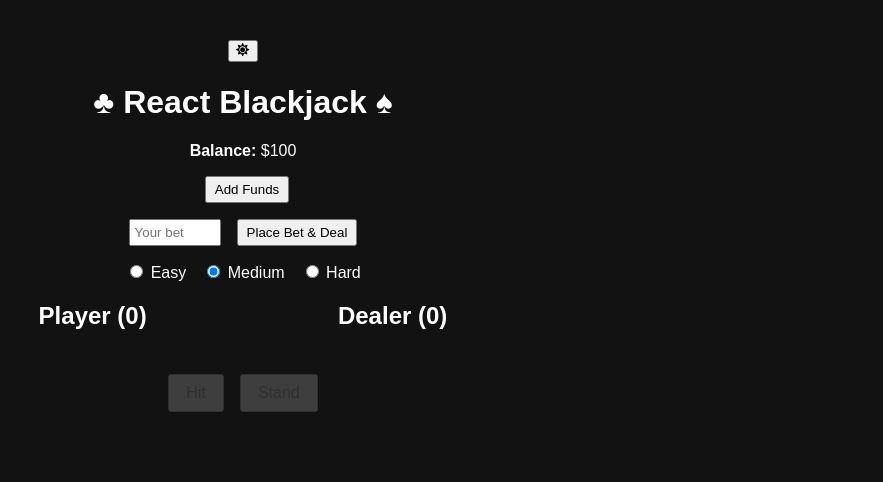
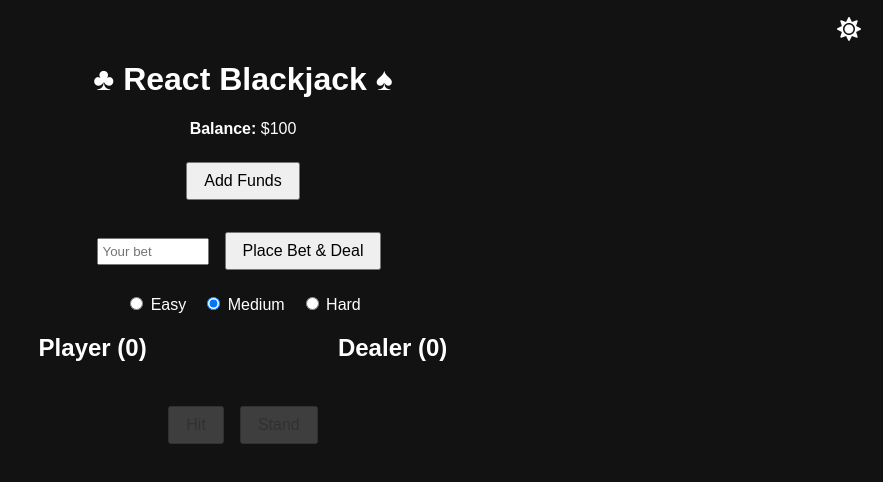
Before and after one commit to MalekMansour/CasinoFun, a React (Create React App) app in the folder games/blackjack/: page / in a window 1280 px wide. Shown: the top 482 px of the page, without its empty margins (397-1280 px from the left). Built offline with nearby package versions, Linux system fonts and the light colour scheme.

Commit message:
Update index.css

```diff
--- a/games/blackjack/src/index.css
+++ b/games/blackjack/src/index.css
@@ -1,43 +1,51 @@
+/* ─── Theme variables ───────────────────────────────────────────────── */
 body {
-  background: #121212;
-  color: #fff;
+  /* default = dark mode */
+  --bg-color: #121212;
+  --text-color: #fff;
+  --card-border-color: #fff;
+
+  background: var(--bg-color);
+  color: var(--text-color);
   font-family: sans-serif;
   text-align: center;
   padding: 2rem;
 }
 
+/* light mode overrides */
+body.light-mode {
+  --bg-color: #fff;
+  --text-color: #000;
+  --card-border-color: #000;
+}
+
+/* ─── Layout ─────────────────────────────────────────────────────────── */
 .game { max-width: 600px; margin: auto; }
 .tables { display: flex; justify-content: space-around; margin-bottom: 1rem; }
-.hand {}
 .cards { display: flex; }
 
-/* White cards on dark background */
+/* ─── Card styling ───────────────────────────────────────────────────── */
 .card {
   width: 60px;
   height: 90px;
-  border: 2px solid #000;
+  border: 2px solid var(--card-border-color);
   border-radius: 8px;
   background: #fff;
-  color: #000;
   margin: 0 4px;
   position: relative;
 }
 .card .corner {
   position: absolute;
-  display: flex;
-  align-items: center;
-  top: 4px;
-  left: 4px;
+  top: 4px; left: 4px;
+  display: flex; align-items: center;
 }
 .card .corner.flip {
-  bottom: -64px;
-  right: 4px;
+  bottom: -64px; right: 4px;
   transform: rotate(180deg);
 }
 .card .center {
   position: absolute;
-  top: 50%;
-  left: 50%;
+  top: 50%; left: 50%;
   transform: translate(-50%, -50%);
   font-size: 1.5rem;
 }
@@ -46,42 +54,43 @@ body {
   border: 2px solid #444;
 }
 
-/* Controls & Buttons */
+/* ─── Controls & Buttons ────────────────────────────────────────────── */
 .controls button,
+.bank button,
 .new {
   padding: 0.5rem 1rem;
   margin: 0.5rem;
   font-size: 1rem;
   cursor: pointer;
 }
-.controls button[disabled] {
-  opacity: 0.5;
-  cursor: not-allowed;
+.controls button[disabled],
+.new[disabled] {
+  opacity: 0.5; cursor: not-allowed;
 }
-.difficulty label {
-  margin: 0 0.5rem;
-  cursor: pointer;
-}
-.msg {
-  margin-top: 1rem;
-  font-size: 1.25rem;
-}
+.difficulty label { margin: 0 0.5rem; cursor: pointer; }
+.msg { margin-top: 1rem; font-size: 1.25rem; }
 
-/* Bank & Betting UI */
+/* ─── Bank & Betting UI ──────────────────────────────────────────────── */
 .bank {
   margin-bottom: 1rem;
 }
 .bank input[type="number"] {
-  width: 80px;
-  padding: 0.25rem;
-  margin-right: 0.5rem;
-}
-.bank button {
-  padding: 0.25rem 0.5rem;
-  margin-left: 0.5rem;
+  width: 100px; padding: 0.25rem; margin-right: 0.5rem;
 }
 
-/* Rules Panel */
+/* ─── Theme‑toggle icon ─────────────────────────────────────────────── */
+.theme-toggle {
+  position: fixed;
+  top: 1rem;
+  right: 1rem;
+  background: none;
+  border: none;
+  color: var(--text-color);
+  font-size: 1.5rem;
+  cursor: pointer;
+}
+
+/* ─── Rules Panel ───────────────────────────────────────────────────── */
 .rules {
   text-align: left;
   background: #1e1e1e;
@@ -91,7 +100,6 @@ body {
 }
 .rules h2,
 .rules ul li {
-  color: #fff;
   margin: 0.5rem 0;
 }
 .rules ul {
```
